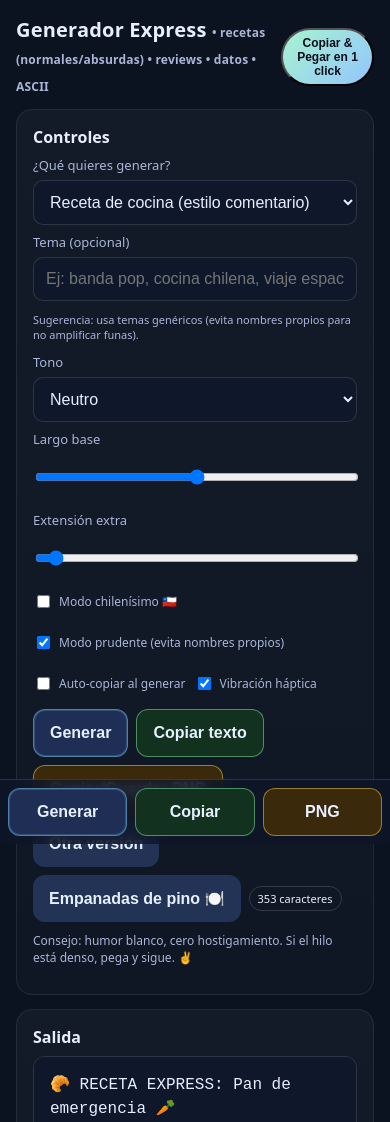
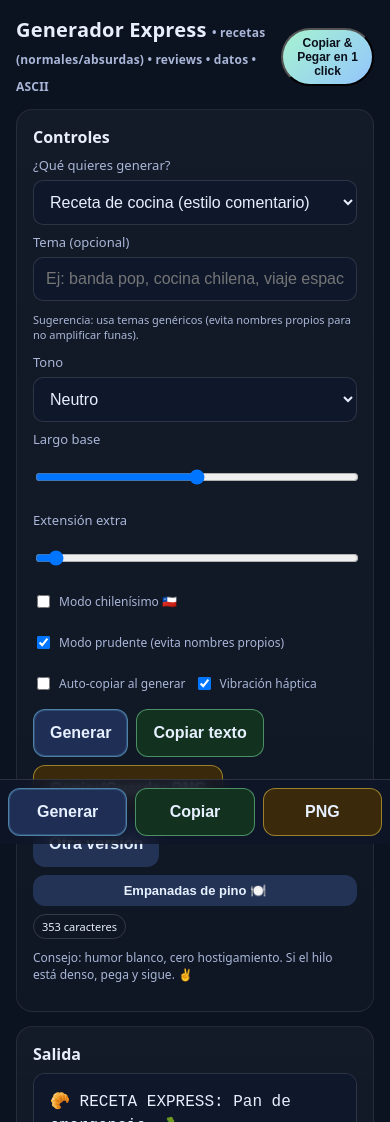
Before and after one commit to RockHarr/generador-express, a website: page index.html in a window 390 px wide. Shown: the top 1122 px of the page. Drawn offline with Linux system fonts and the light colour scheme.

Commit message:
Update index.html

```diff
--- a/index.html
+++ b/index.html
@@ -64,6 +64,12 @@
     /* Action bar fija (mobile) */
     .actionbar{position:sticky;bottom:0;left:0;right:0;background:#0e1628cc;backdrop-filter:blur(6px);border-top:1px solid rgba(255,255,255,.12);padding:8px;display:flex;gap:8px;z-index:50}
     .actionbar .btn{flex:1}
+    /* Preset Empanadas */
+#btnEmpanada { font-size:13px; padding:8px 12px; }
+@media (max-width:600px){
+  #btnEmpanada { width:100%; }
+}
+
   </style>
   <link rel="icon" href="assets/favicon.svg" type="image/svg+xml"/>
   <link rel="manifest" href="site.webmanifest"/>
```
